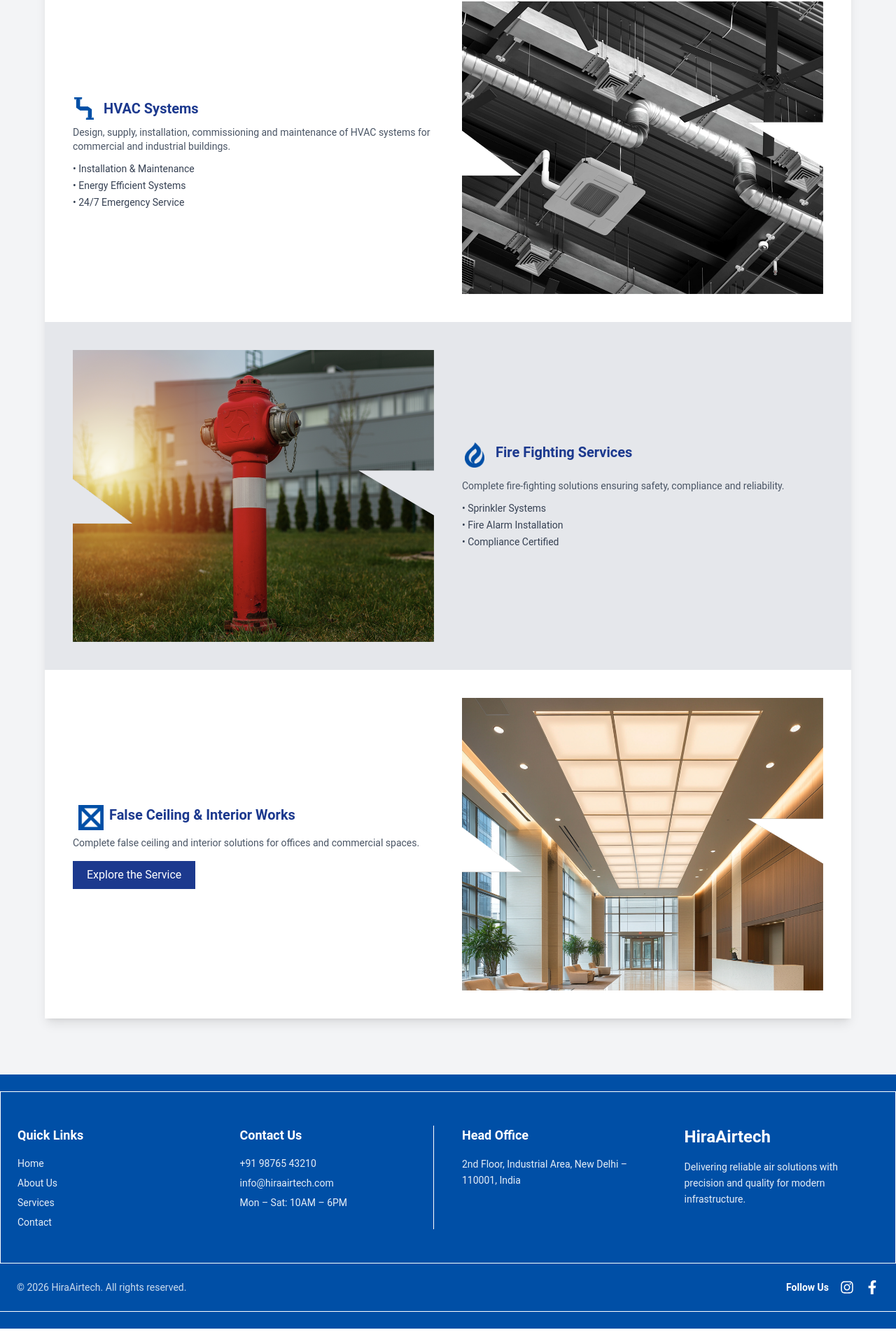
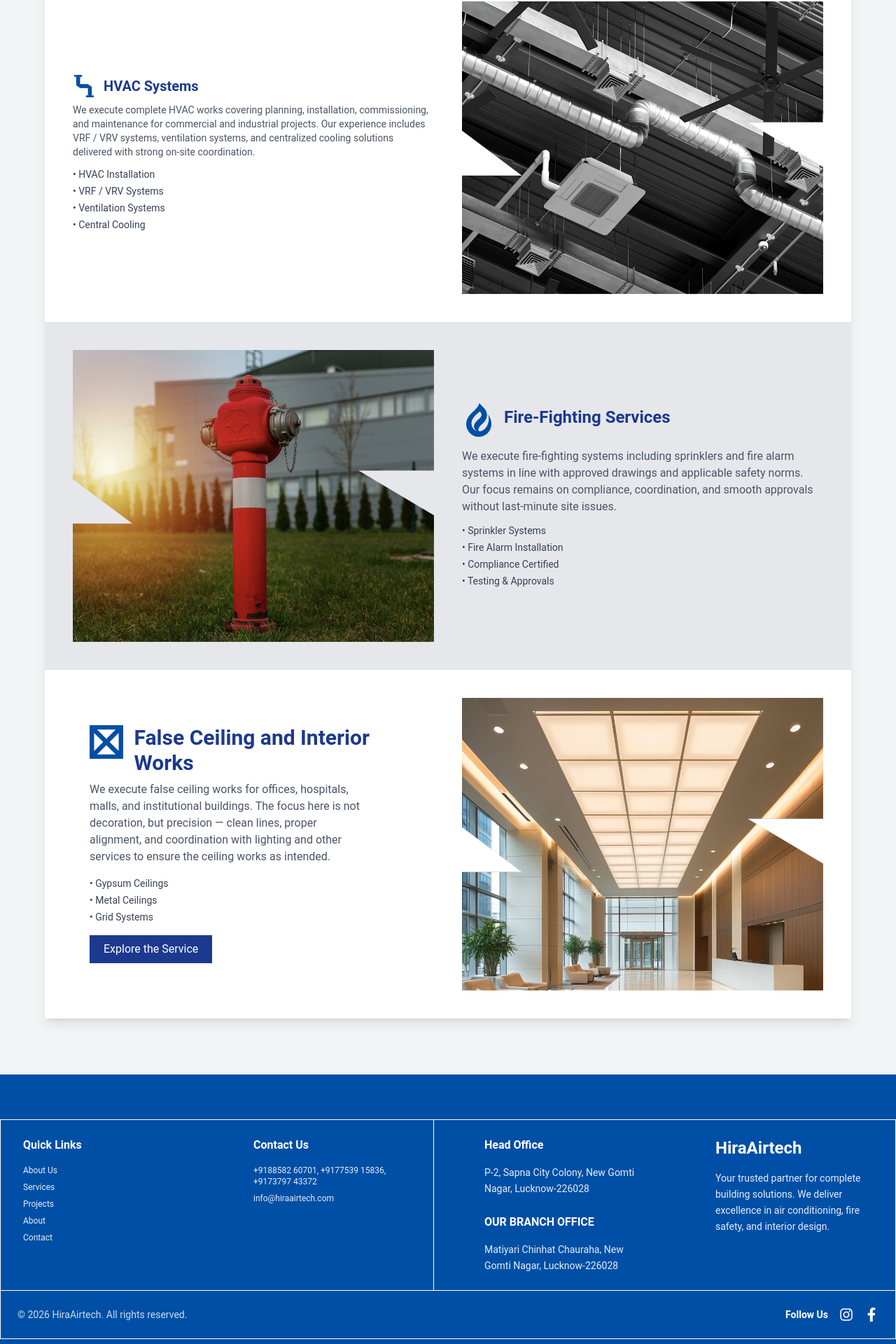
Before and after one commit to abdullahkhan88/HiraAirTech, a React (Vite) app: page /service-section in a window 1280 px wide. Shown: the part 397-2317 px from the top of the page at 70% size. Before the commit the page ends 2295 px from the top, so only its background shows below. Built offline with nearby package versions, Linux system fonts and the light colour scheme.

Commit message:
some changes

```diff
--- a/src/Layouts/ClientLayout.jsx
+++ b/src/Layouts/ClientLayout.jsx
@@ -16,52 +16,67 @@ const ClientLayout = () => {
 
       {/* Footer */}
 
-      <footer className="bg-[#004FA6] text-white py-6">
+      <footer className="bg-[#004FA6] text-white py-16">
+        <hr />
         {/* TOP FOOTER */}
-        <div className="max-w-7xl mx-auto px-6 py-12 grid grid-cols-1 md:grid-cols-4 md:border-1 md:border-b-0 gap-10">
+        <div className="max-w-7xl mx-auto  grid grid-cols-1 md:grid-cols-4 md:border-t-0 md:border-b-0 gap-10">
           {/* QUICK LINKS */}
-          <div>
-            <h3 className="font-bold text-lg mb-4">Quick Links</h3>
-            <ul className="space-y-2 text-sm opacity-90">
-              <li className="hover:underline cursor-pointer">Home</li>
+          <div className="py-6 px-8 border-l-1">
+            <h3 className="font-bold text-md mb-4">Quick Links</h3>
+            <ul className="space-y-2 text-xs opacity-90">
               <li className="hover:underline cursor-pointer">About Us</li>
               <li className="hover:underline cursor-pointer">Services</li>
+              <li className="hover:underline cursor-pointer">Projects</li>
+              <li className="hover:underline cursor-pointer">About</li>
               <li className="hover:underline cursor-pointer">Contact</li>
             </ul>
           </div>
 
           {/* CONTACT US */}
-          <div className="md:border-r-1">
-            <h3 className="font-bold text-lg mb-4">Contact Us</h3>
-            <ul className="space-y-2 text-sm opacity-90">
-              <li> +91 98765 43210</li>
+          <div className="md:border-r-1 py-6 px-8">
+            <h3 className="font-bold text-md mb-4">Contact Us</h3>
+            <ul className="space-y-2 text-xs opacity-90">
+              <li> +9188582 60701, +9177539 15836,
+                +9173797 43372
+              </li>
               <li> info@hiraairtech.com</li>
-              <li> Mon – Sat: 10AM – 6PM</li>
+
             </ul>
           </div>
 
           {/* HEAD OFFICE */}
-          <div>
-            <h3 className="font-bold text-lg mb-4">Head Office</h3>
+          <div className="py-6 px-8">
+            <h3 className="font-bold text-md mb-4">Head Office</h3>
             <p className="text-sm leading-relaxed opacity-90">
-              2nd Floor, Industrial Area,
-              New Delhi – 110001, India
+              P-2, Sapna City Colony,
+              New Gomti Nagar, Lucknow-226028
             </p>
+
+            <div className="mt-6">
+              <h3 className="font-bold text-md mb-4">OUR BRANCH OFFICE</h3>
+              <p className="text-sm leading-relaxed opacity-90">
+                Matiyari Chinhat Chauraha,
+                New Gomti Nagar, Lucknow-226028
+              </p>
+            </div>
 
           </div>
 
-          <div>
+          <div className="py-6 px-8 border-r">
             <h2 className="text-2xl font-bold mb-4">HiraAirtech</h2>
             <p className="text-sm leading-relaxed opacity-90">
-              Delivering reliable air solutions with precision and quality for
-              modern infrastructure.
+              Your trusted partner for
+              complete building solutions.
+              We deliver excellence in air
+              conditioning, fire safety, and
+              interior design.
             </p>
           </div>
         </div>
 
         {/* BOTTOM FOOTER */}
         <div className="border-1 border-r-0 border-l-0 border-white">
-          <div className="max-w-7xl mx-auto px-6 py-6 flex flex-col md:flex-row items-center justify-between gap-4">
+          <div className="max-w-7xl mx-auto px-6 py-6 flex flex-col md:flex-row border-l-1 border-r-1 items-center justify-between gap-4">
 
             {/* COPYRIGHT */}
             <p className="text-sm opacity-80">
--- a/src/Pages/Client/Home.jsx
+++ b/src/Pages/Client/Home.jsx
@@ -171,7 +171,7 @@ const Home = () => {
                           {slide.text.map((line, i) => (
                             <p
                               key={i}
-                              className="text-lg sm:text-2xl text-[#004FA6] md:text-[2rem] font-semibold leading-tight"
+                              className="text-lg sm:text-2xl text-[#004FA6] md:text-[2.5rem] font-semibold leading-tight"
                             >
                               {line}
                             </p>
@@ -214,7 +214,7 @@ const Home = () => {
       <OurChoice />
       <Serve />
       <OurClient />
-      <Testimonial />
+
       {/* <ServiceSection /> */}
 
 
--- a/src/Pages/Client/Project.jsx
+++ b/src/Pages/Client/Project.jsx
@@ -152,7 +152,7 @@ const Project = () => {
                                 {/* Project Image */}
                                 <img
                                     src={project.img}
-                                    alt={project.name}
+                                    alt={project.name1}
                                     className="w-full h-[320px] object-cover"
                                 />
 
@@ -170,8 +170,8 @@ const Project = () => {
                                          text-blue-700 font-semibold text-lg
                                           bg-transparent
                                           transition-all duration-300
-                                             group-hover:bg-blue-700
-                                           group-hover:text-white"
+                                          group-hover:bg-blue-700
+                                          group-hover:text-white"
                                         >
                                         <h3>{project?.name1}</h3>
                                         <p>{project?.name2}</p>
--- a/src/Pages/Client/ServiceSection.jsx
+++ b/src/Pages/Client/ServiceSection.jsx
@@ -10,7 +10,7 @@ import img6 from '../../assets/ServiceSection/Asset-41.png';
 const OurServices = () => {
   const navigate = useNavigate();
 
-  const handlePartner = () =>{
+  const handlePartner = () => {
     navigate('/partner')
   }
 
@@ -51,14 +51,20 @@ const OurServices = () => {
             </div>
 
             <p className="text-sm text-gray-600 mb-3">
-              Design, supply, installation, commissioning and maintenance
-              of HVAC systems for commercial and industrial buildings.
+              We execute complete HVAC works covering
+              planning, installation, commissioning, and
+              maintenance for commercial and industrial
+              projects. Our experience includes VRF / VRV
+              systems, ventilation systems, and centralized
+              cooling solutions delivered with strong on-site
+              coordination.
             </p>
 
             <ul className="text-sm text-gray-700 space-y-1">
-              <li>• Installation & Maintenance</li>
-              <li>• Energy Efficient Systems</li>
-              <li>• 24/7 Emergency Service</li>
+              <li>• HVAC Installation</li>
+              <li>• VRF / VRV Systems</li>
+              <li>• Ventilation Systems</li>
+              <li>• Central Cooling</li>
             </ul>
           </div>
 
@@ -79,37 +85,50 @@ const OurServices = () => {
 
           <div>
             <div className='flex items-center gap-3 mb-4'>
-              <img src={img4} alt="" srcset="" className="w-9 h-9 object-contain" />
-              <h3 className="text-xl font-semibold text-blue-900 mb-2">
-                Fire Fighting Services
+              <img src={img4} alt="" srcset="" className="w-12 h-12 object-contain" />
+              <h3 className="text-2xl font-semibold text-blue-900 mb-2">
+                Fire-Fighting Services
               </h3>
             </div>
-            <p className="text-sm text-gray-600 mb-3">
-              Complete fire-fighting solutions ensuring safety,
-              compliance and reliability.
+            <p className="text-md text-gray-600 mb-3">
+              We execute fire-fighting systems including
+              sprinklers and fire alarm systems in line with
+              approved drawings and applicable safety
+              norms. Our focus remains on compliance,
+              coordination, and smooth approvals without
+              last-minute site issues.
             </p>
             <ul className="text-sm text-gray-700 space-y-1">
               <li>• Sprinkler Systems</li>
               <li>• Fire Alarm Installation</li>
               <li>• Compliance Certified</li>
+              <li>• Testing & Approvals</li>
             </ul>
           </div>
         </div>
 
         {/* SERVICE 3 */}
         <div className="grid md:grid-cols-2 gap-10 p-10 items-center">
-          <div>
-            <div className='flex items-center gap-2 p-2'>
-              <img src={img5} alt="" srcset="" className='w-9 h-9'/>
-              <h3 className="text-xl font-semibold text-blue-900 mb-2">
-              False Ceiling & Interior Works
-            </h3>
+          <div className='max-w-md p-6'>
+            <div className='flex gap-4'>
+              <img src={img5} alt="" srcset="" className='w-12 h-12' />
+              <h3 className="text-3xl font-bold text-blue-900 mb-2">
+                False Ceiling and Interior Works
+              </h3>
             </div>
-            <p className="text-sm text-gray-600 mb-4">
-              Complete false ceiling and interior solutions for offices
-              and commercial spaces.
+            <p className="text-md text-gray-600  mb-4">
+              We execute false ceiling works for offices,
+              hospitals, malls, and institutional buildings.
+              The focus here is not decoration, but
+              precision — clean lines, proper alignment, and
+              coordination with lighting and other services
+              to ensure the ceiling works as intended.
             </p>
-
+             <ul className="text-sm text-gray-700 space-y-1 mb-4">
+              <li>• Gypsum Ceilings</li>
+              <li>• Metal Ceilings</li>
+              <li>• Grid Systems</li>
+            </ul>
             <button onClick={handlePartner} className="bg-blue-900 text-white px-5 py-2 cursor-pointer">
               Explore the Service
             </button>
```
